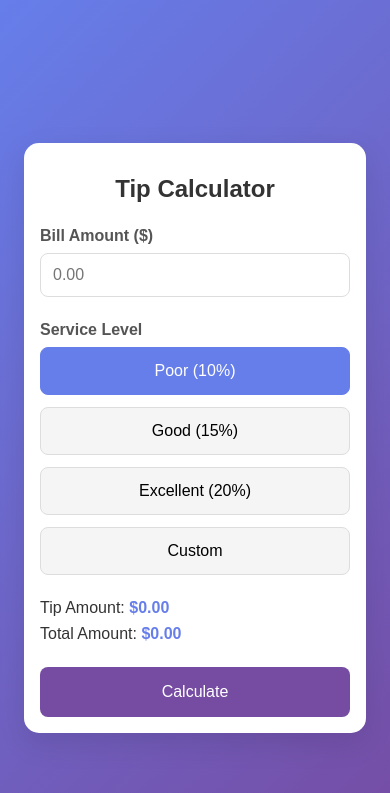
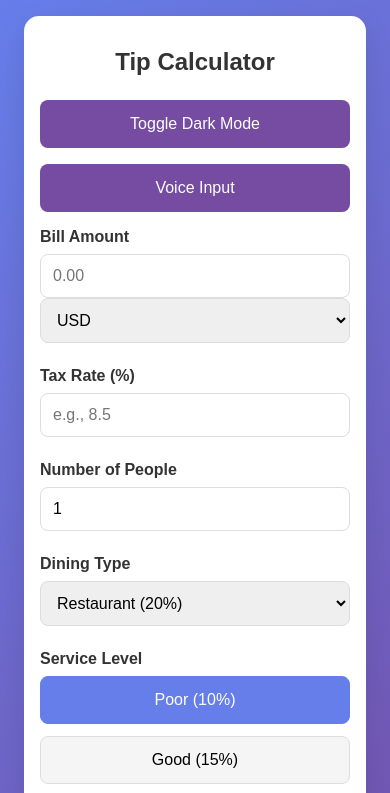
Before and after one commit to chytanya/tip-calculator, a plain HTML site: page index.html in a window 390 px wide. Both pictures are taken after a click on the button "Poor (10%)". Shown: the top 793 px of the page. Drawn offline with Linux system fonts and the light colour scheme.

Commit message:
More features like split, tax etc

```diff
--- a/index.html
+++ b/index.html
@@ -3,16 +3,44 @@
 <head>
     <meta charset="UTF-8">
     <meta name="viewport" content="width=device-width, initial-scale=1.0">
-    <title>Modern Tip Calculator</title>
+    <title>Ultimate Tip Calculator</title>
     <link rel="stylesheet" href="styles.css">
 </head>
 <body>
     <div class="container">
         <h1>Tip Calculator</h1>
+        <button id="theme-toggle">Toggle Dark Mode</button>
+        <button id="voice-btn">Voice Input</button>
+
         <div class="input-group">
-            <label for="bill-amount">Bill Amount ($)</label>
+            <label for="bill-amount">Bill Amount</label>
             <input type="number" id="bill-amount" placeholder="0.00" step="0.01" min="0">
+            <select id="currency">
+                <option value="USD">USD</option>
+                <option value="EUR">EUR</option>
+                <option value="GBP">GBP</option>
+            </select>
         </div>
+
+        <div class="input-group">
+            <label for="tax-rate">Tax Rate (%)</label>
+            <input type="number" id="tax-rate" placeholder="e.g., 8.5" step="0.1" min="0">
+        </div>
+
+        <div class="input-group">
+            <label for="num-people">Number of People</label>
+            <input type="number" id="num-people" placeholder="1" min="1" value="1">
+        </div>
+
+        <div class="input-group">
+            <label for="dining-type">Dining Type</label>
+            <select id="dining-type">
+                <option value="restaurant">Restaurant (20%)</option>
+                <option value="delivery">Delivery (10%)</option>
+                <option value="bar">Bar (15%)</option>
+            </select>
+        </div>
+
         <div class="input-group">
             <label>Service Level</label>
             <div class="service-buttons">
@@ -23,11 +51,20 @@
             </div>
             <input type="number" id="custom-tip" placeholder="Custom Tip %" step="1" min="0" style="display: none;">
         </div>
+
         <div class="result-group">
+            <p>Tax Amount: <span id="tax-amount">$0.00</span></p>
             <p>Tip Amount: <span id="tip-amount">$0.00</span></p>
+            <p>Tip per Person: <span id="tip-per-person">$0.00</span></p>
             <p>Total Amount: <span id="total-amount">$0.00</span></p>
+            <p>Total per Person: <span id="total-per-person">$0.00</span></p>
+            <p id="challenge-result"></p>
         </div>
-        <button id="calculate-btn">Calculate</button>
+
+        <div class="history-group">
+            <h2>History</h2>
+            <ul id="history-list"></ul>
+        </div>
     </div>
     <script src="script.js"></script>
 </body>
--- a/script.js
+++ b/script.js
@@ -1,19 +1,38 @@
 document.addEventListener('DOMContentLoaded', () => {
     const billInput = document.getElementById('bill-amount');
+    const taxRateInput = document.getElementById('tax-rate');
+    const numPeopleInput = document.getElementById('num-people');
+    const diningTypeSelect = document.getElementById('dining-type');
+    const currencySelect = document.getElementById('currency');
     const customTipInput = document.getElementById('custom-tip');
     const serviceButtons = document.querySelectorAll('.service-btn');
-    const calculateBtn = document.getElementById('calculate-btn');
     const tipAmountDisplay = document.getElementById('tip-amount');
+    const taxAmountDisplay = document.getElementById('tax-amount');
+    const tipPerPersonDisplay = document.getElementById('tip-per-person');
     const totalAmountDisplay = document.getElementById('total-amount');
+    const totalPerPersonDisplay = document.getElementById('total-per-person');
+    const challengeResult = document.getElementById('challenge-result');
 
     let tipPercentage = 15; // Default to "Good" service
 
-    // Handle service button clicks
+    // Theme Toggle
+    document.getElementById('theme-toggle').addEventListener('click', () => {
+        document.body.classList.toggle('dark');
+    });
+
+    // Voice Input
+    const recognition = new (window.SpeechRecognition || window.webkitSpeechRecognition)();
+    recognition.onresult = (event) => {
+        billInput.value = parseFloat(event.results[0][0].transcript) || 0;
+        calculate();
+    };
+    document.getElementById('voice-btn').addEventListener('click', () => recognition.start());
+
+    // Service Buttons
     serviceButtons.forEach(button => {
         button.addEventListener('click', () => {
             serviceButtons.forEach(btn => btn.classList.remove('active'));
             button.classList.add('active');
-
             if (button.dataset.tip === 'custom') {
                 customTipInput.style.display = 'block';
                 tipPercentage = parseFloat(customTipInput.value) || 0;
@@ -21,27 +40,85 @@ document.addEventListener('DOMContentLoaded', () => {
                 customTipInput.style.display = 'none';
                 tipPercentage = parseFloat(button.dataset.tip);
             }
+            calculate();
         });
     });
 
-    // Update tip percentage when custom input changes
-    customTipInput.addEventListener('input', () => {
-        tipPercentage = parseFloat(customTipInput.value) || 0;
+    // Dining Type Suggestions
+    diningTypeSelect.addEventListener('change', () => {
+        const tipMap = { restaurant: 20, delivery: 10, bar: 15 };
+        tipPercentage = tipMap[diningTypeSelect.value] || tipPercentage;
+        calculate();
     });
 
-    // Calculate tip and total
-    calculateBtn.addEventListener('click', () => {
+    // Real-Time Calculation
+    [billInput, taxRateInput, numPeopleInput, customTipInput, currencySelect].forEach(input => {
+        input.addEventListener('input', calculate);
+    });
+
+    // Load History
+    updateHistory();
+
+    function calculate() {
         const bill = parseFloat(billInput.value) || 0;
+        const taxRate = parseFloat(taxRateInput.value) || 0;
+        const numPeople = parseInt(numPeopleInput.value) || 1;
+        const currency = currencySelect.value;
 
-        if (bill <= 0) {
-            alert('Please enter a valid bill amount.');
-            return;
+        // Tax Calculation
+        const tax = bill * (taxRate / 100);
+        const tip = bill * (tipPercentage / 100);
+        const total = bill + tax + tip;
+
+        // Per Person Calculations
+        const tipPerPerson = tip / numPeople;
+        const totalPerPerson = total / numPeople;
+
+        // Currency Conversion Placeholder (API needed)
+        const convertedTotal = total; // Replace with API call like convertCurrency(total, 'USD', currency)
+
+        // Update Displays
+        taxAmountDisplay.textContent = `$${tax.toFixed(2)}`;
+        tipAmountDisplay.textContent = `$${tip.toFixed(2)}`;
+        tipPerPersonDisplay.textContent = `$${tipPerPerson.toFixed(2)}`;
+        totalAmountDisplay.textContent = `$${convertedTotal.toFixed(2)} (${currency})`;
+        totalPerPersonDisplay.textContent = `$${totalPerPerson.toFixed(2)} (${currency})`;
+
+        // Animate Results
+        document.querySelectorAll('.result-group p').forEach(p => {
+            p.classList.remove('show');
+            setTimeout(() => p.classList.add('show'), 10);
+        });
+
+        // Tip Challenge
+        if (Math.abs(tip - 5) < 0.01) {
+            challengeResult.textContent = "Perfect $5 tip! 🎉";
+        } else {
+            challengeResult.textContent = `Tip is $${(5 - tip).toFixed(2)} away from $5 challenge!`;
         }
 
-        const tip = bill * (tipPercentage / 100);
-        const total = bill + tip;
+        // Save to History
+        saveToHistory(bill, tip, total, currency);
+    }
 
-        tipAmountDisplay.textContent = `$${tip.toFixed(2)}`;
-        totalAmountDisplay.textContent = `$${total.toFixed(2)}`;
-    });
+    // History Functions
+    function saveToHistory(bill, tip, total, currency) {
+        const history = JSON.parse(localStorage.getItem('tipHistory')) || [];
+        history.unshift({ bill, tip, total, currency, date: new Date().toLocaleString() });
+        localStorage.setItem('tipHistory', JSON.stringify(history.slice(0, 10)));
+        updateHistory();
+    }
+
+    function updateHistory() {
+        const history = JSON.parse(localStorage.getItem('tipHistory')) || [];
+        const list = document.getElementById('history-list');
+        list.innerHTML = history.map(h => `<li>${h.date}: $${h.bill} + $${h.tip} = $${h.total} (${h.currency})</li>`).join('');
+    }
+
+    // Placeholder for Currency Conversion (requires API)
+    async function convertCurrency(amount, from, to) {
+        // Example: fetch(`https://api.exchangeratesapi.io/v1/latest?access_key=YOUR_API_KEY&base=${from}&symbols=${to}`)
+        // For demo, return unchanged amount
+        return amount;
+    }
 });
--- a/styles.css
+++ b/styles.css
@@ -1,3 +1,10 @@
+:root {
+    --bg: white;
+    --text: #333;
+    --btn-bg: #764ba2;
+    --accent: #667eea;
+}
+
 body {
     font-family: 'Arial', sans-serif;
     background: linear-gradient(135deg, #667eea, #764ba2);
@@ -6,24 +13,52 @@ body {
     justify-content: center;
     align-items: center;
     margin: 0;
-    padding: 1rem; /* Add padding for edge-to-edge screens */
+    padding: 1rem;
+}
+
+body.dark {
+    --bg: #1a1a1a;
+    --text: #fff;
+    --btn-bg: #9b59b6;
 }
 
 .container {
-    background: white;
-    padding: 1.5rem; /* Reduced padding slightly for smaller screens */
+    background: var(--bg);
+    color: var(--text);
+    padding: 1.5rem;
     border-radius: 15px;
     box-shadow: 0 10px 30px rgba(0, 0, 0, 0.1);
     width: 100%;
-    max-width: 400px; /* Keeps it constrained on larger screens */
-    box-sizing: border-box; /* Ensures padding doesn’t add to width */
+    max-width: 400px;
+    box-sizing: border-box;
 }
 
 h1 {
     text-align: center;
-    color: #333;
     margin-bottom: 1.5rem;
-    font-size: 1.8rem; /* Slightly smaller for mobile */
+    font-size: 1.8rem;
+}
+
+h2 {
+    font-size: 1.2rem;
+    margin: 1rem 0 0.5rem;
+}
+
+#theme-toggle, #voice-btn {
+    width: 100%;
+    padding: 0.75rem;
+    margin-bottom: 1rem;
+    background: var(--btn-bg);
+    color: white;
+    border: none;
+    border-radius: 8px;
+    cursor: pointer;
+    font-size: 1rem;
+    min-height: 48px;
+}
+
+#theme-toggle:hover, #voice-btn:hover {
+    background: #5a3b7d;
 }
 
 .input-group {
@@ -33,29 +68,27 @@ h1 {
 label {
     display: block;
     margin-bottom: 0.5rem;
-    color: #555;
     font-weight: bold;
     font-size: 1rem;
 }
 
-input[type="number"] {
+input[type="number"], select {
     width: 100%;
     padding: 0.75rem;
     border: 1px solid #ddd;
     border-radius: 8px;
     font-size: 1rem;
-    transition: border-color 0.3s;
     box-sizing: border-box;
 }
 
-input[type="number"]:focus {
+input[type="number"]:focus, select:focus {
     outline: none;
-    border-color: #667eea;
+    border-color: var(--accent);
 }
 
 .service-buttons {
     display: flex;
-    flex-wrap: wrap; /* Allows wrapping if needed */
+    flex-wrap: wrap;
     gap: 0.5rem;
 }
 
@@ -68,7 +101,7 @@ input[type="number"]:focus {
     cursor: pointer;
     transition: all 0.3s;
     font-size: 0.9rem;
-    min-height: 48px; /* Minimum touch target size */
+    min-height: 48px;
 }
 
 .service-btn:hover {
@@ -76,74 +109,66 @@ input[type="number"]:focus {
 }
 
 .service-btn.active {
-    background: #667eea;
+    background: var(--accent);
     color: white;
-    border-color: #667eea;
-}
-
-.result-group {
-    margin: 1.5rem 0;
+    border-color: var(--accent);
 }
 
 .result-group p {
     margin: 0.5rem 0;
     font-size: 1.1rem;
-    color: #333;
+    opacity: 0;
+    transform: translateY(10px);
+    transition: opacity 0.3s, transform 0.3s;
+}
+
+.result-group p.show {
+    opacity: 1;
+    transform: translateY(0);
 }
 
 .result-group span {
     font-weight: bold;
-    color: #667eea;
+    color: var(--accent);
 }
 
-#calculate-btn {
-    width: 100%;
-    padding: 1rem;
-    background: #764ba2;
-    color: white;
-    border: none;
-    border-radius: 8px;
-    font-size: 1.1rem;
-    cursor: pointer;
-    transition: background 0.3s;
-    min-height: 48px; /* Minimum touch target size */
+.history-group ul {
+    list-style: none;
+    padding: 0;
+    font-size: 0.9rem;
 }
 
-#calculate-btn:hover {
-    background: #5a3b7d;
+.history-group li {
+    margin: 0.5rem 0;
 }
 
-/* Mobile-specific adjustments */
+/* Mobile Adjustments */
 @media (max-width: 600px) {
     .container {
-        padding: 1rem; /* Smaller padding on mobile */
-        max-width: 100%; /* Full width on small screens */
-        margin: 0 0.5rem; /* Small margin for edge spacing */
+        padding: 1rem;
+        max-width: 100%;
+        margin: 0 0.5rem;
     }
 
     h1 {
-        font-size: 1.5rem; /* Smaller heading */
+        font-size: 1.5rem;
     }
 
     .service-buttons {
-        flex-direction: column; /* Stack buttons vertically */
-        gap: 0.75rem; /* Larger gap for better spacing */
+        flex-direction: column;
+        gap: 0.75rem;
     }
 
     .service-btn {
-        width: 100%; /* Full width for easier tapping */
-        font-size: 1rem; /* Slightly larger text */
+        width: 100%;
+        font-size: 1rem;
     }
 
-    input[type="number"] {
-        font-size: 1rem; /* Ensure readable on mobile */
+    input[type="number"], select {
+        font-size: 1rem;
     }
 
     .result-group p {
-        font-size: 1rem; /* Slightly smaller text */
-    }
-
-    #calculate-btn {
-        font-size: 1rem; /* Adjust button text size */
+        font-size: 1rem;
     }
 }
```
